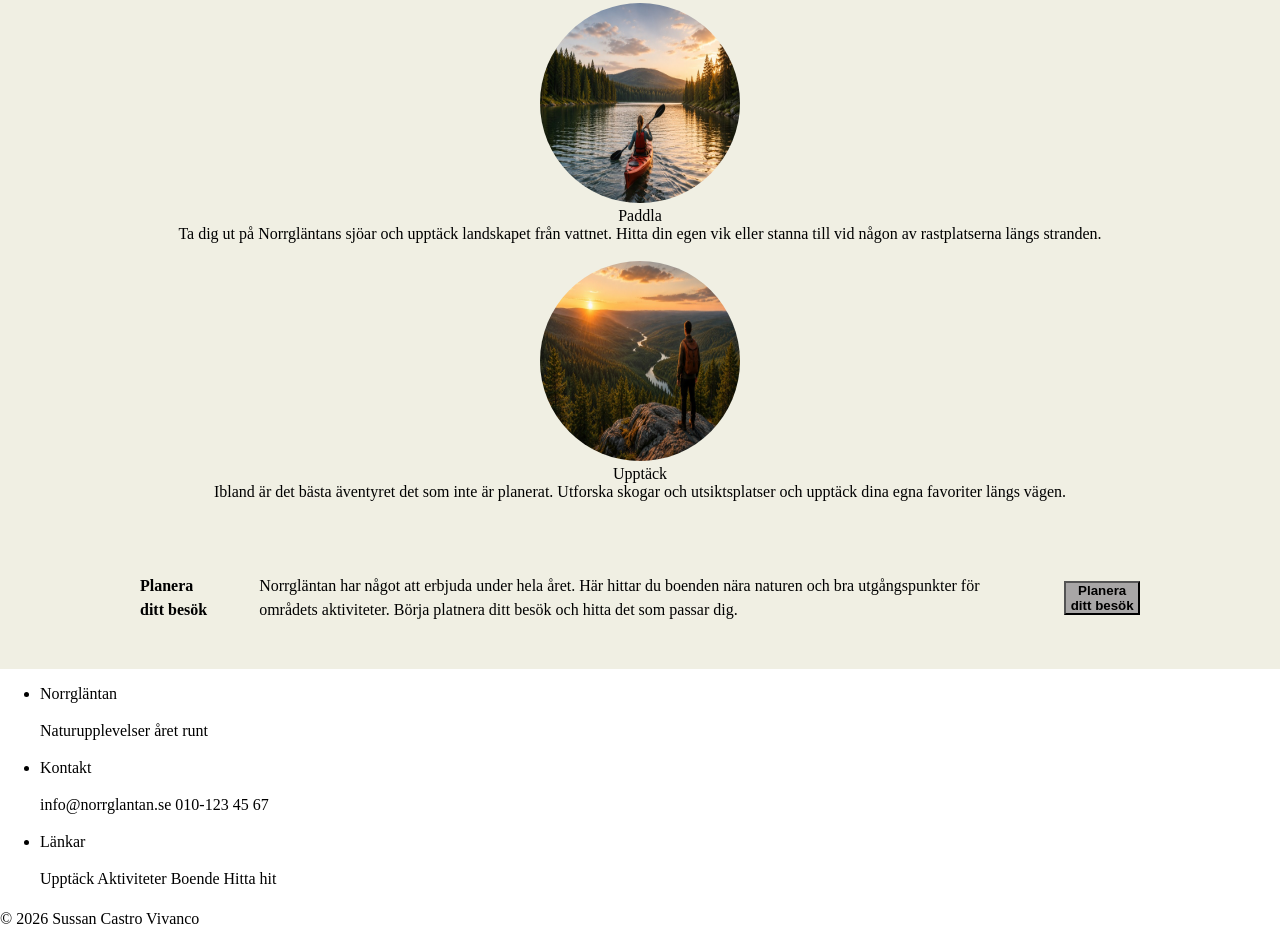
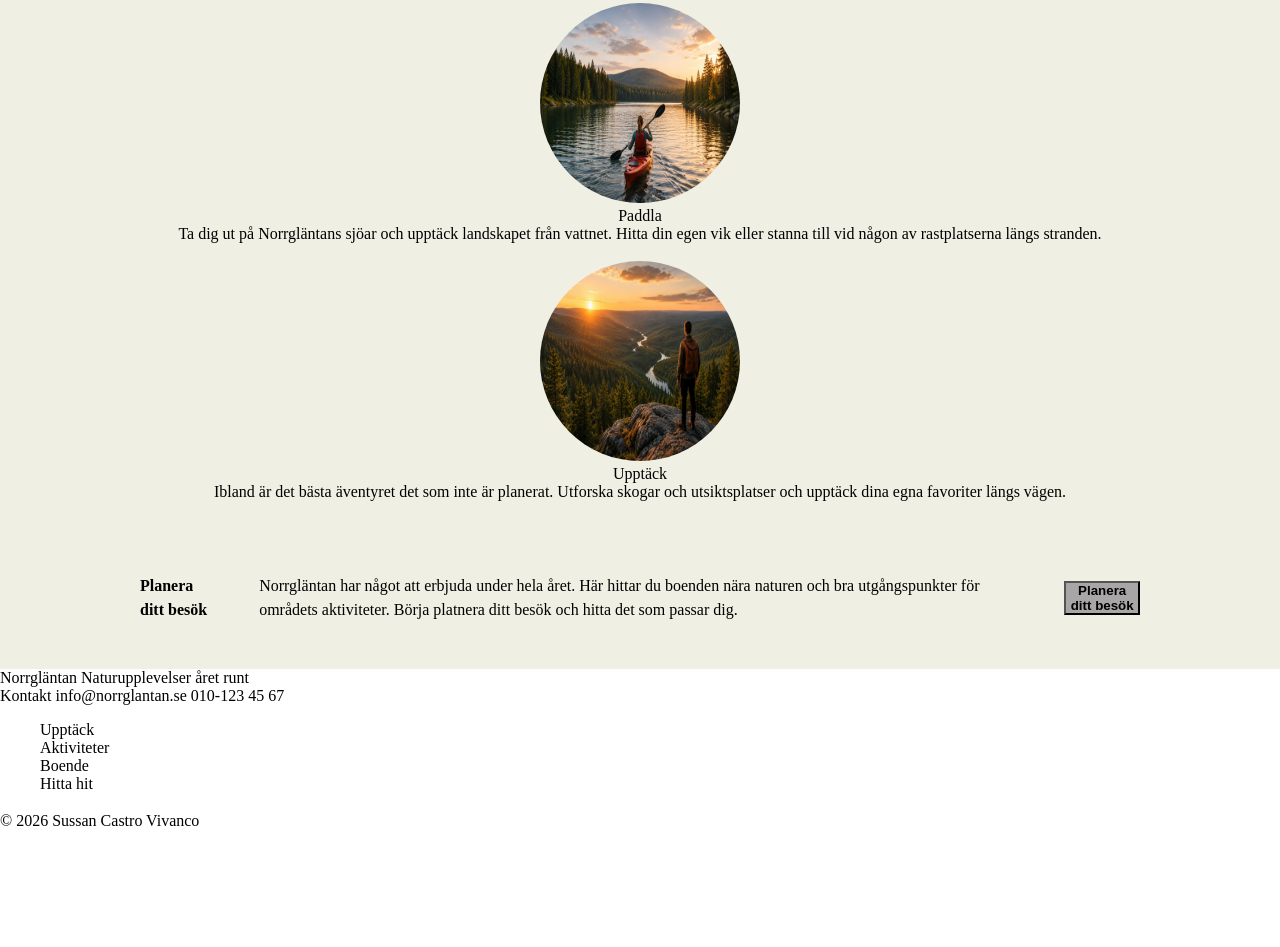
Before and after one commit to sussanvivanco-gif/Laboration_CSS, a plain HTML site: page dt224g_Sussan_CastroVivanco/index.html in a window 1280 px wide. Shown: the part 1043-1990 px from the top of the page. After the commit the page ends 1892 px from the top, so only its background shows below. Drawn offline with Linux system fonts and the light colour scheme.

Commit message:
Korrigerar i footer i html

```diff
--- a/dt224g_Sussan_CastroVivanco/css/style.css
+++ b/dt224g_Sussan_CastroVivanco/css/style.css
@@ -108,7 +108,7 @@ nav ul {
   height: 200px;
 }
 
-/*PLANEERA DITT BESÖK*/
+/*PLANERA DITT BESÖK*/
 
 .planera {
     background-color: rgb(240, 239, 227);
@@ -146,3 +146,12 @@ nav ul {
 
 
 }
+
+/*FOOTER*/
+footer li {
+    display: flex;
+    align-items: center;
+    justify-content: space-between;
+    list-style-type: none;
+    gap: 20px;
+}
--- a/dt224g_Sussan_CastroVivanco/index.html
+++ b/dt224g_Sussan_CastroVivanco/index.html
@@ -94,17 +94,18 @@
             </section>
         </main>
         <footer>
+                Norrgläntan<!--Lägg till lämplig bild i början--></li>
+                Naturupplevelser året runt
+                <div>
+                    Kontakt
+                    info@norrglantan.se
+                    010-123 45 67
+                </div>
             <ul>
-                <li>Norrgläntan<!--Lägg till lämplig bild i början--></li>
-                <p>Naturupplevelser året runt</p>
-                <li>Kontakt</li>
-                <p>info@norrglantan.se
-                010-123 45 67</p>
-                <li>Länkar<!--Lägg till länkar--></li>
-                <p>Upptäck
-                Aktiviteter
-                Boende
-                Hitta hit</p>
+                <li><a>Upptäck</a></li>
+                <li><a>Aktiviteter</a></li>
+                <li><a>Boende</a></li>
+                <li><a>Hitta hit</a></li>
             </ul>
             <p>&copy; 2026 Sussan Castro Vivanco</p>
         </footer>
```
